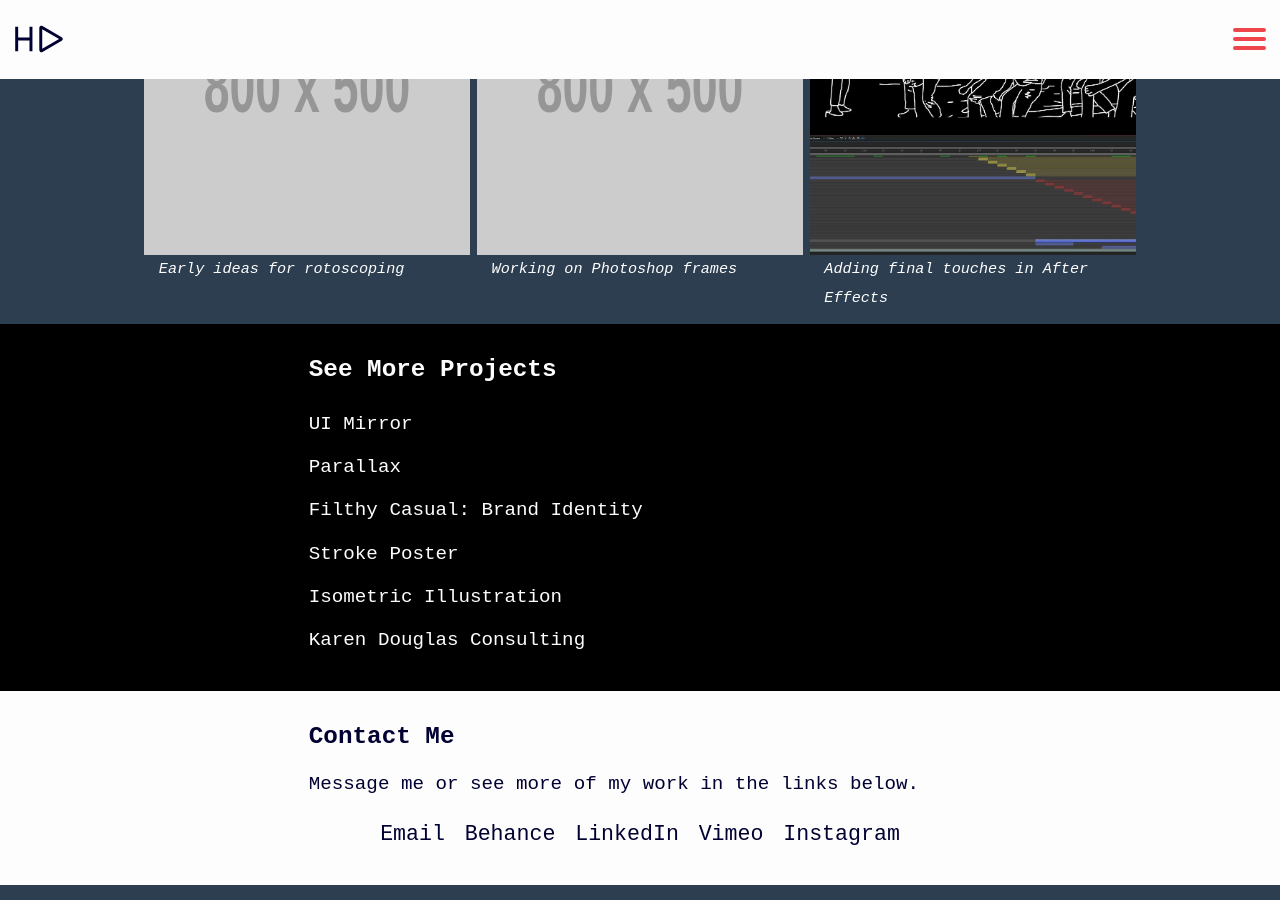
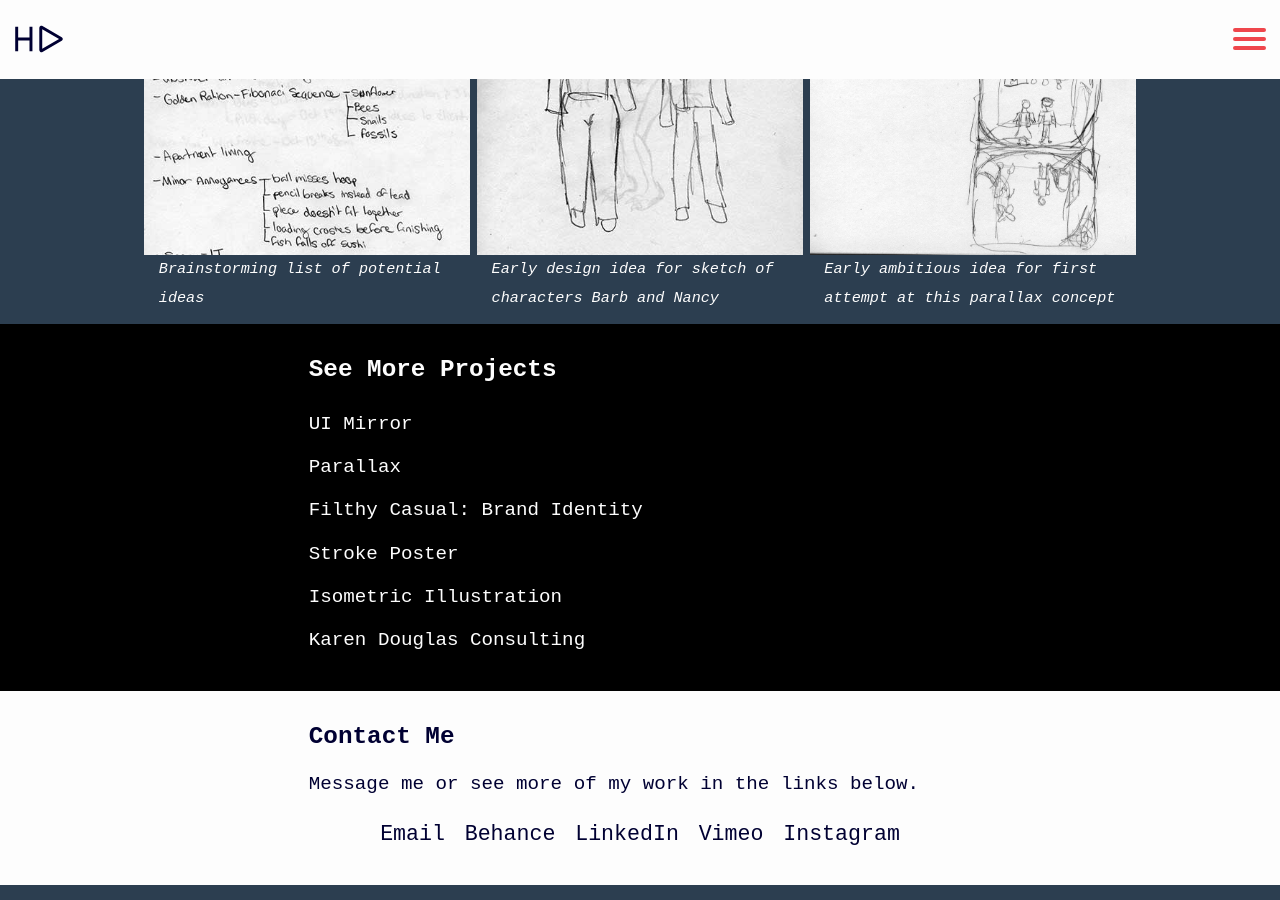
Before and after one commit to hldouglas/portfolio, a Jekyll site: the page built from parallax.html, in a window 1280 px wide and 900 px high, scrolled down 949 px. Built offline with Jekyll 4.4.1, drawn with Linux system fonts in a browser that asks for light colours.

Commit message:
Adding case study images

```diff
--- a/index.html
+++ b/index.html
@@ -24,7 +24,7 @@ layout: default
     </div>
     <div class="unit unit-xs-1 unit-s-1 unit-m-1-2 unit-l-1-3 unit-xl-1-3 island-1-8 container">
       <div class="embed embed-16by9">
-        <a href="{{site.baseurl}}/parallax/"><img class="img-flex image embed-item shift-center" src="{{site.baseurl}}/images/small-rotoscope.png" alt="A still frame of Hopper in the Upside Down"></a>
+        <a href="{{site.baseurl}}/parallax/"><img class="img-flex image embed-item shift-center" src="{{site.baseurl}}/images/parallax.jpg" alt="A still frame of Hopper in the Upside Down"></a>
         <div class="middle">
           <div class="text-center text">
             <p class="milli">Parallax</p>
--- a/parallax.html
+++ b/parallax.html
@@ -19,51 +19,51 @@ layout: projects
     <div class="unit unit-xs-hidden unit-s-hidden unit-m-hidden unit-l-1-3 unit-xl-1-3">
       <figure class="island-1-8 push-1-4">
         <div class="embed embed-1by1">
-          <img itemprop="image" class="embed-item" src="https://via.placeholder.com/800x500">
+          <img itemprop="image" class="embed-item" src="{{site.baseurl}}/images/parallax-1.jpg" alt="Listed alternative ideas for a parallax video">
         </div>
-        <figcaption class="gutter-1-2 micro">Early ideas for rotoscoping</figcaption>
+        <figcaption class="gutter-1-2 micro">Brainstorming list of potential ideas</figcaption>
       </figure>
     </div>
     <div class="unit unit-xs-1 unit-s-1 unit-m-1-2 unit-l-hidden unit-xl-hidden">
       <figure class="island-1-8 push-1-4">
         <div class="embed embed-185by100">
-          <img itemprop="image" class="embed-item" src="https://via.placeholder.com/800x500">
+          <img itemprop="image" class="embed-item" src="{{site.baseurl}}/images/parallax-1.jpg" alt="Listed alternative ideas for a parallax video">
         </div>
-        <figcaption class="gutter-1-2 micro">Early ideas for rotoscoping</figcaption>
+        <figcaption class="gutter-1-2 micro">Brainstorming list of potential ideas</figcaption>
       </figure>
     </div>
 
     <div class="unit unit-xs-hidden unit-s-hidden unit-m-hidden unit-l-1-3 unit-xl-1-3">
       <figure class="island-1-8 push-1-4">
         <div class="embed embed-1by1">
-          <img itemprop="image" class="embed-item" src="https://via.placeholder.com/800x500">
+          <img itemprop="image" class="embed-item" src="{{site.baseurl}}/images/parallax-2.jpg" alt="Sketch of Barb and Nancy from Stranger Things">
         </div>
-        <figcaption class="gutter-1-2 micro">Working on Photoshop frames</figcaption>
+        <figcaption class="gutter-1-2 micro">Early design idea for sketch of characters Barb and Nancy</figcaption>
       </figure>
     </div>
     <div class="unit unit-xs-1 unit-s-1 unit-m-1-2 unit-l-hidden unit-xl-hidden">
       <figure class="island-1-8 push-1-4">
         <div class="embed embed-185by100">
-          <img itemprop="image" class="embed-item" src="https://via.placeholder.com/800x500">
+          <img itemprop="image" class="embed-item" src="{{site.baseurl}}/images/parallax-2.jpg" alt="Sketch of Barb and Nancy from Stranger Things">
         </div>
-        <figcaption class="gutter-1-2 micro">Working on Photoshop frames</figcaption>
+        <figcaption class="gutter-1-2 micro">Early design idea for sketch of characters Barb and Nancy</figcaption>
       </figure>
     </div>
 
     <div class="unit unit-xs-hidden unit-s-hidden unit-m-hidden unit-l-1-3 unit-xl-1-3">
       <figure class="island-1-8 push-1-4">
         <div class="embed embed-1by1">
-          <img itemprop="image" class="embed-item" src="{{site.baseurl}}/images/roto-3.jpg" alt="Screenshot of rotoscope in After Effects">
+          <img itemprop="image" class="embed-item" src="{{site.baseurl}}/images/parallax-3.jpg" alt="Sketch of early concept idea where camera would pan up and down">
         </div>
-        <figcaption class="gutter-1-2 micro">Adding final touches in After Effects</figcaption>
+        <figcaption class="gutter-1-2 micro">Early ambitious idea for first attempt at this parallax concept</figcaption>
       </figure>
     </div>
     <div class="unit unit-xs-1 unit-s-1 unit-m-1 unit-l-hidden unit-xl-hidden">
       <figure class="island-1-8 push-1-4">
         <div class="embed embed-185by100">
-          <img itemprop="image" class="embed-item shift-center" src="{{site.baseurl}}/images/roto-3.jpg" alt="Screenshot of rotoscope in After Effects">
+          <img itemprop="image" class="embed-item shift-center" src="{{site.baseurl}}/images/parallax-3.jpg" alt="Sketch of early concept idea where camera would pan up and down">
         </div>
-        <figcaption class="gutter-1-2 micro">Adding final touches in After Effects</figcaption>
+        <figcaption class="gutter-1-2 micro">Early ambitious idea for first attempt at this parallax concept</figcaption>
       </figure>
     </div>
 
```
Also changed, not shown: ui-mirror.html (+8 -8 lines), images/parallax-1.jpg (added), images/parallax-2.jpg (added), images/parallax-3.jpg (added), images/parallax.jpg (added), images/ui-1.jpg (added), images/ui-2.jpg (added), images/ui-3.png (added), images/ui-4.png (added).
